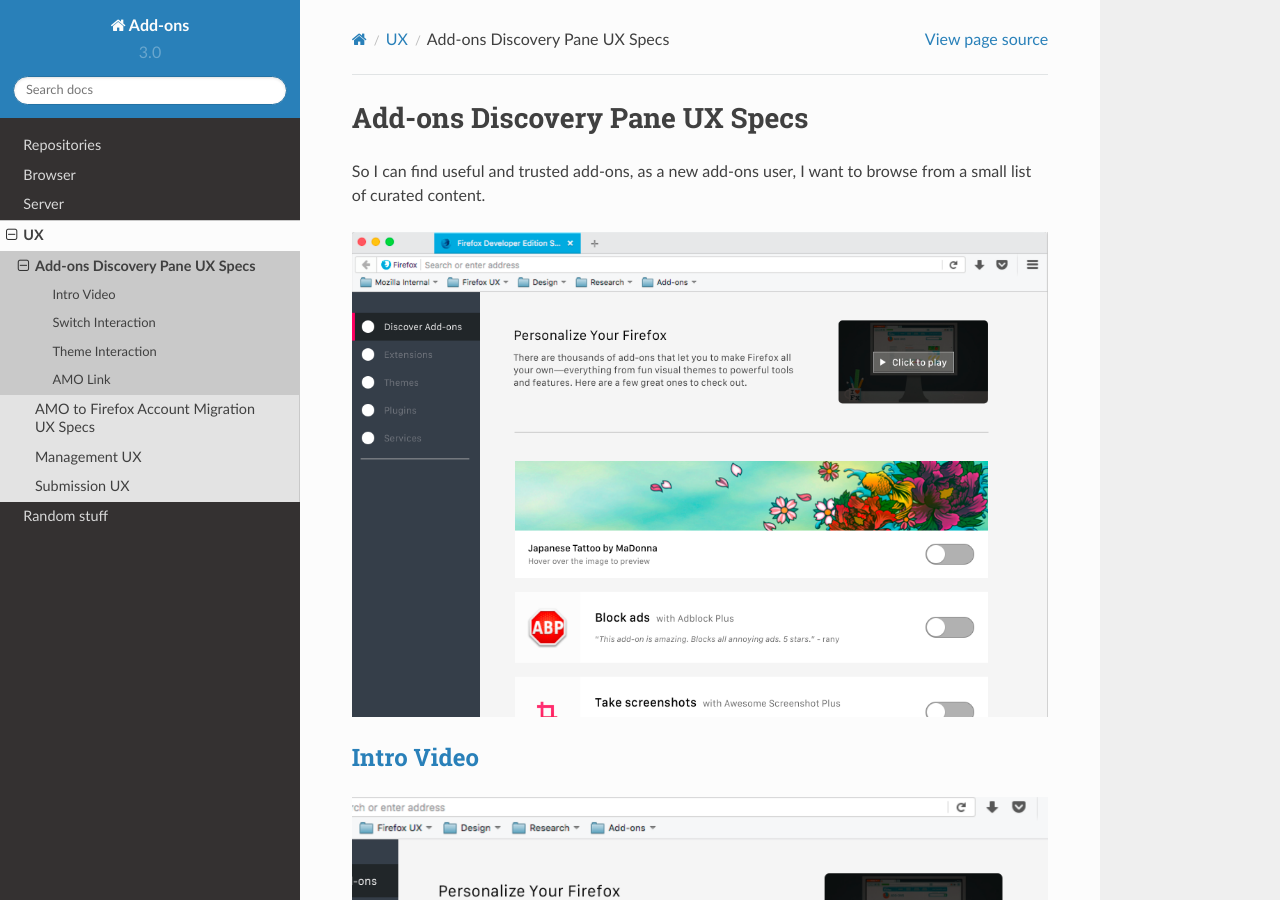
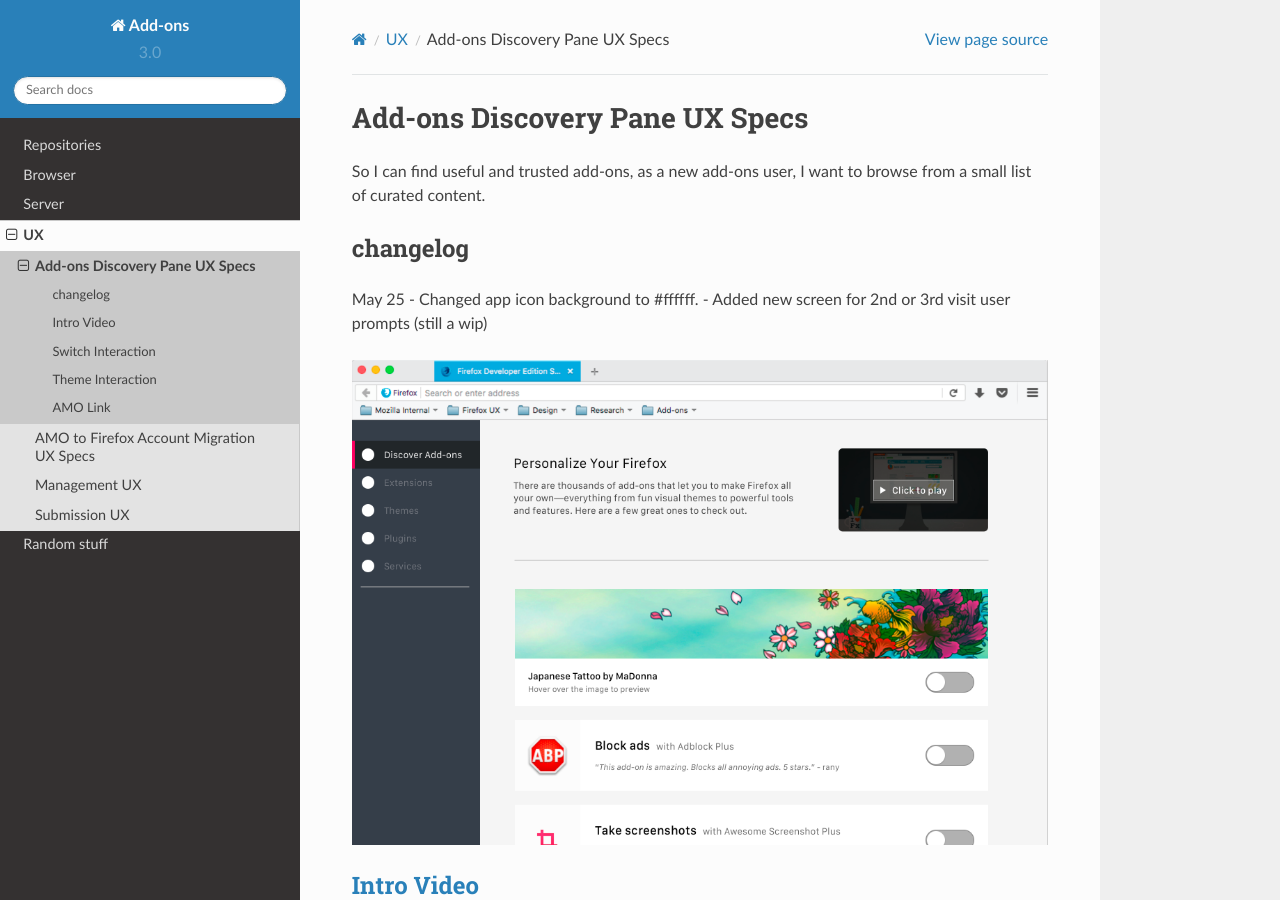
Before and after one commit to mozilla/addons, a Sphinx documentation site: the page built from docs/ux/disco-pane.rst, in a window 1280 px wide and 900 px high. Built offline with Sphinx 7.4.7 and the Read the Docs theme 2.0.0, drawn with Linux system fonts in a browser that asks for light colours.

Commit message:
Updated files
New screen in the sketch doc, added a changelog to the spec doc.

```diff
--- a/docs/ux/disco-pane.rst
+++ b/docs/ux/disco-pane.rst
@@ -2,6 +2,12 @@
 ===============================
 
 So I can find useful and trusted add-ons, as a new add-ons user, I want to browse from a small list of curated content.
+
+changelog
+---------
+May 25
+- Changed app icon background to #ffffff.
+- Added new screen for 2nd or 3rd visit user prompts (still a wip)
 
 .. image:: ../images/disco-pane.png
 
```
